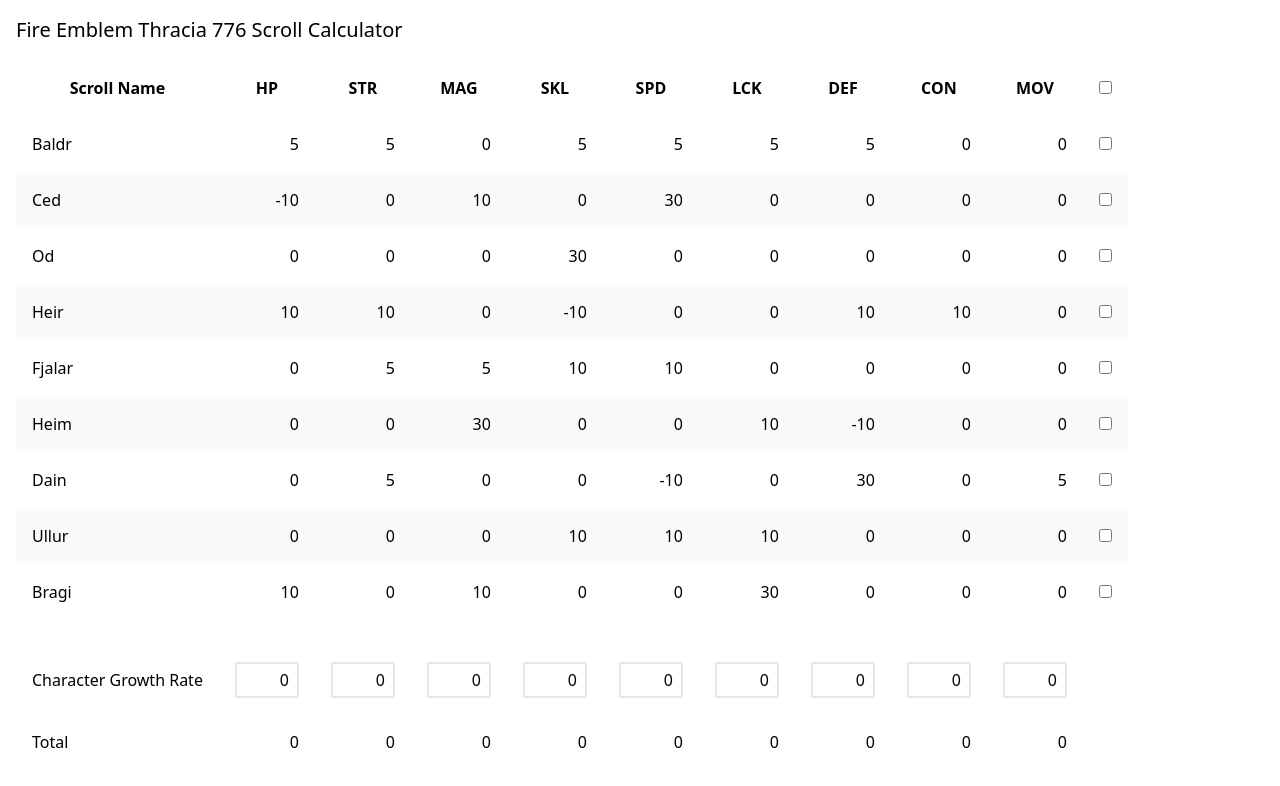
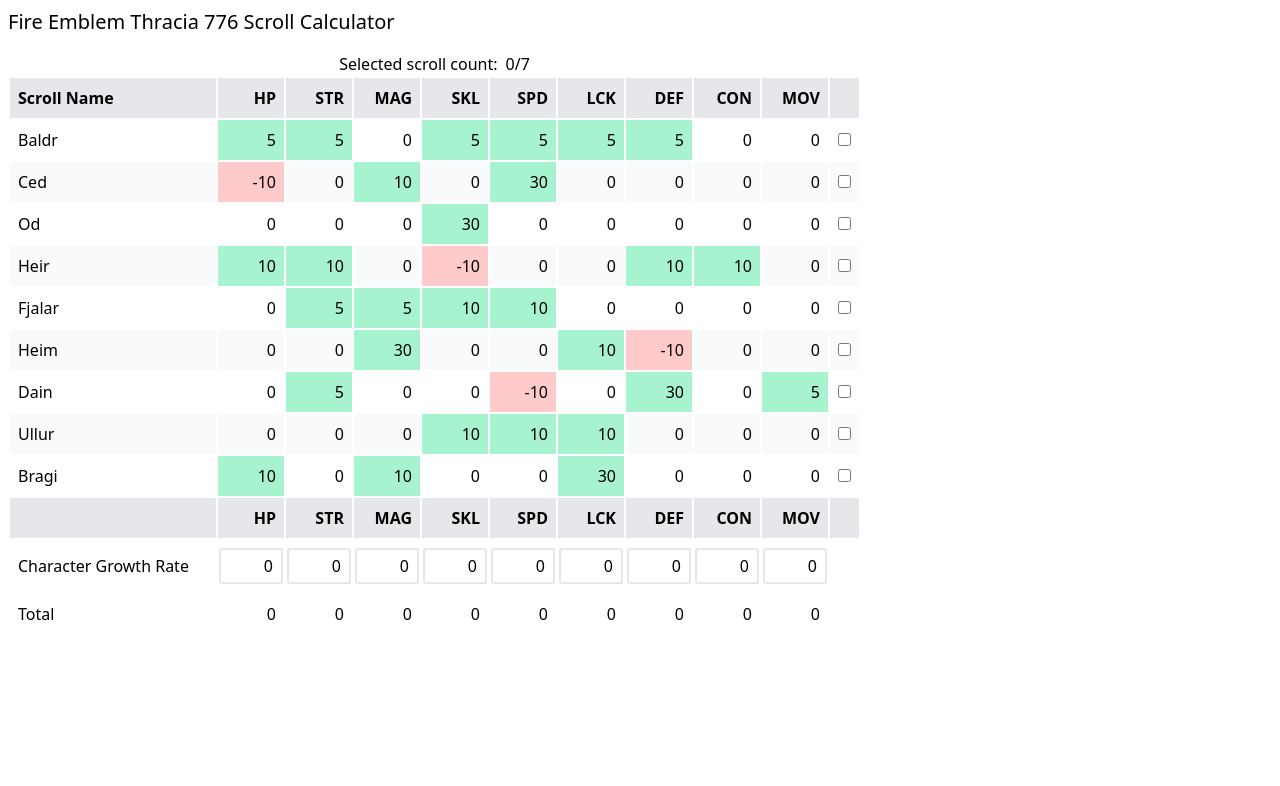
Before and after one commit to ratchagarn/fe-thracia-776-scroll-calculator, a React (Create React App) app: page / in a window 1280 px wide. Shown: the top 786 px of the page. Built offline with nearby package versions, Linux system fonts and the light colour scheme.

Commit message:
Update UI and calculator

```diff
--- a/package.json
+++ b/package.json
@@ -9,13 +9,15 @@
     "start": "react-scripts start",
     "build": "react-scripts build",
     "test": "react-scripts test",
-    "deploy": "yarn build && gh-pages -d build"
+    "deploy": "yarn build && gh-pages -d build",
+    "deploy:surge": "yarn build && surge build --domain https://ratchagarn-fe-thracia-776-scroll-calculator.surge.sh"
   },
   "dependencies": {
     "@testing-library/jest-dom": "^5.11.4",
     "@testing-library/react": "^11.1.0",
     "@testing-library/user-event": "^12.1.10",
     "autoprefixer": "^10.0.2",
+    "classnames": "^2.2.6",
     "husky": "^4.3.0",
     "lint-staged": "^10.5.2",
     "lodash": "^4.17.20",
--- /dev/null
+++ b/src/App.css
@@ -0,0 +1,4 @@
+table th,
+td {
+  border: 2px solid white;
+}
--- a/src/App.js
+++ b/src/App.js
@@ -1,3 +1,5 @@
+import 'App.css'
+
 import ScrollCalculator from './components/ScrollCalculator'
 
 function App() {
--- a/src/components/ScrollCalculator.js
+++ b/src/components/ScrollCalculator.js
@@ -1,4 +1,6 @@
 import { useState } from 'react'
+import classNames from 'classnames'
+
 import scroll from '../scroll.json'
 
 const scrollList = Object.keys(scroll).map((name) => ({
@@ -6,61 +8,99 @@
   ...scroll[name],
 }))
 
-const stat = ['HP', 'STR', 'MAG', 'SKL', 'SPD', 'LCK', 'DEF', 'CON', 'MOV']
+const STAT = ['HP', 'STR', 'MAG', 'SKL', 'SPD', 'LCK', 'DEF', 'CON', 'MOV']
+const MAXIMUM_SELECTED_SCROLL = 7
 
 function ScrollCalculator() {
   const [selectedScroll, setSelectedScroll] = useState({})
   const [charGrowthRate, setCharGrowthRate] = useState({})
 
+  const countSelectedScroll = Object.keys(selectedScroll).length
+
   return (
-    <div className="container mx-auto p-4">
+    <div className="container mx-auto p-2">
       <h1 className="text-xl mb-4">
         Fire Emblem Thracia 776 Scroll Calculator
       </h1>
 
       <table>
+        <caption>
+          Selected scroll count:
+          <span
+            className={classNames('ml-2', {
+              'text-red-700 font-bold':
+                countSelectedScroll >= MAXIMUM_SELECTED_SCROLL,
+            })}
+          >
+            {countSelectedScroll}/{MAXIMUM_SELECTED_SCROLL}
+          </span>
+        </caption>
         <thead>
-          <tr>
-            <th className="p-4">Scroll Name</th>
-            {stat.map((name) => (
-              <th key={name} className="p-4">
+          <tr className="bg-gray-200">
+            <th className="p-2 w-52 text-left">Scroll Name</th>
+            {STAT.map((name) => (
+              <th key={name} className="p-2 text-right">
                 {name}
               </th>
             ))}
-            <th className="p-4">
-              <input type="checkbox" />
-            </th>
+            <th className="p-2"></th>
           </tr>
         </thead>
         <tbody>
-          {scrollList.map((scroll, index) => (
+          {scrollList.map((scroll, index) => {
+            const isSelected = selectedScroll[scroll.name] != null
+
+            return (
               <tr
                 key={scroll.name}
-              className={`w-12 p-1${index % 2 !== 0 && ' bg-gray-50'}`}
+                className={classNames('w-12 p-1', {
+                  'bg-gray-50': index % 2 !== 0,
+                  'bg-yellow-100': isSelected,
+                })}
               >
-              <td className="p-4">{scroll.name}</td>
-              {stat.map((name) => (
-                <td key={name} className="p-4 text-right">
-                  {scroll.growthRate[name]}
+                <td className="p-2">{scroll.name}</td>
+                {STAT.map((name) => {
+                  const growthRate = scroll.growthRate[name]
+                  return (
+                    <td
+                      key={name}
+                      className={classNames('p-2 text-right', {
+                        'bg-red-200': growthRate < 0,
+                        'bg-green-200': growthRate > 0,
+                      })}
+                    >
+                      {growthRate}
                     </td>
-              ))}
-              <td className="p-4 text-center">
+                  )
+                })}
+                <td className="p-2 text-center">
                   <input
                     type="checkbox"
                     onChange={handleOnSelectScroll(scroll)}
+                    disabled={
+                      !isSelected &&
+                      countSelectedScroll >= MAXIMUM_SELECTED_SCROLL
+                    }
                   />
                 </td>
               </tr>
+            )
+          })}
+
+          <tr className="bg-gray-200">
+            <td className="p-2"></td>
+            {STAT.map((name) => (
+              <td key={name} className="p-2 text-right font-bold">
+                {name}
+              </td>
             ))}
-
-          <tr>
-            <td colSpan={11}>&nbsp;</td>
+            <td className="p-2"></td>
           </tr>
 
           <tr>
-            <td className="p-4">Character Growth Rate</td>
-            {stat.map((name) => (
-              <td key={name} className="p-4">
+            <td className="p-2">Character Growth Rate</td>
+            {STAT.map((name) => (
+              <td key={name} className="py-2">
                 <input
                   type="text"
                   className="w-16 border-2 border-gray-200 rounded-sm px-2 py-1 text-right"
@@ -73,9 +113,9 @@
             <td>&nbsp;</td>
           </tr>
           <tr>
-            <td className="p-4">Total</td>
-            {stat.map((name) => (
-              <td key={name} className="p-4 text-right">
+            <td className="p-2">Total</td>
+            {STAT.map((name) => (
+              <td key={name} className="p-2 text-right">
                 {sumGrowthRate(name, charGrowthRate, selectedScroll)}
               </td>
             ))}
@@ -142,11 +182,13 @@
   let result = baseGrowthRate || 0
 
   for (const scrollName in selectedScroll) {
-    const scrollData = selectedScroll[scrollName]
+    const scrollRate = selectedScroll[scrollName].growthRate[statName]
 
-    result += scrollData.growthRate[statName]
-      ? scrollData.growthRate[statName]
-      : 0
+    if (scrollRate) {
+      result += scrollRate
+
+      break
+    }
   }
 
   return result
```
Also changed, not shown: 1 other file (tests, documents, lock files or other folders). Lines whose indentation alone changed are shown as unchanged.
